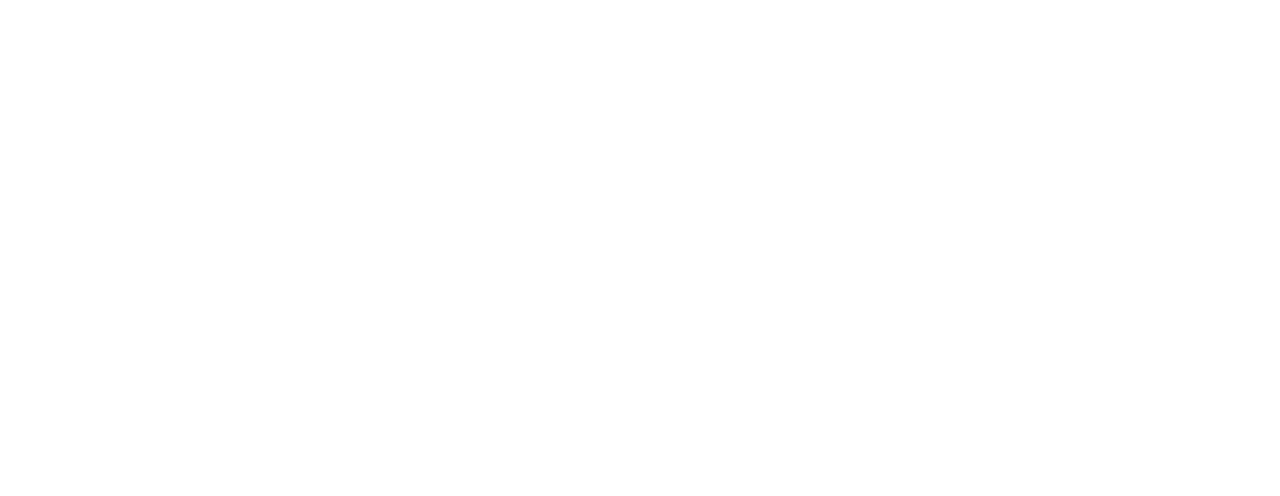
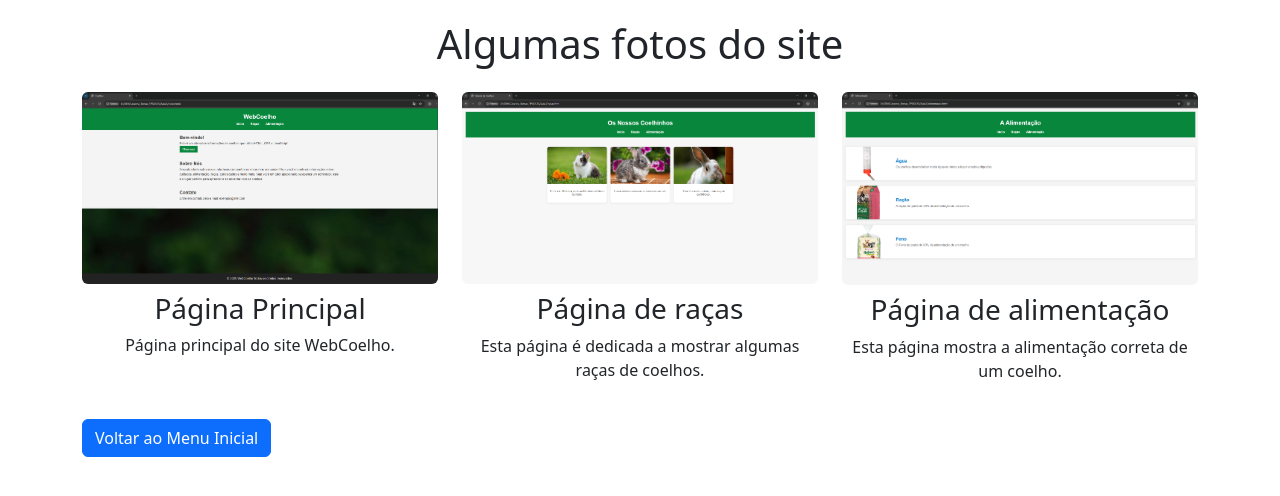
Before and after one commit to CatarinaaTomaz/Catarina_Tomaz_TPSI0525, a plain HTML site: page 604/projeto3.html in a window 1280 px wide. Drawn offline with nearby package versions, Linux system fonts and the light colour scheme; files whose address does not match are found by name.

Commit message:
Mudanças finais: alterações na página index, construção da página projeto3.html

```diff
--- a/604/projeto3.html
+++ b/604/projeto3.html
@@ -0,0 +1,58 @@
+<!DOCTYPE html>
+<html lang="pt">
+<head>
+    <meta charset="UTF-8">
+    <meta name="viewport" content="width=device-width, initial-scale=1.0">
+    <title>Projeto 3 - Site Temático</title>
+
+    <link href="https://cdn.jsdelivr.net/npm/bootstrap@5.3.3/dist/css/bootstrap.min.css" rel="stylesheet" integrity="sha384-QWTKZyjpPEjISv5WaRU9OFeRpok6YctnYmDr5pNlyT2bRjXh0JMhjY6hW+ALEwIH" crossorigin="anonymous">
+
+    <style>
+
+        body {
+            padding-top: 20px;
+        }
+        .item-card {
+            margin-bottom: 20px;
+        }
+    </style>
+</head>
+<body>
+
+    <div class="container">
+
+        <h1 class="text-center mb-4">Algumas fotos do site</h1>
+
+        <div class="row">
+
+            <div class="col-md-4 item-card">
+                <img src="D:\DEV\Catarina_Tomaz_TPSI0525\604\img\projeto3.PNG" class="img-fluid rounded" alt="Imagem Projeto 3">
+
+                <div class="text-center mt-2">
+                    <h3>Página Principal</h3>
+                    <p>Página principal do site WebCoelho.</p>
+                </div>
+            </div>
+
+            <div class="col-md-4 item-card">
+                <img src="D:\DEV\Catarina_Tomaz_TPSI0525\604\img\projeto33.PNG" class="img-fluid rounded" alt="Imagem Projeto 3">
+
+                <div class="text-center mt-2">
+                    <h3>Página de raças</h3>
+                    <p>Esta página é dedicada a mostrar algumas raças de coelhos.</p>
+                </div>
+            </div>
+
+            <div class="col-md-4 item-card">
+                <img src="D:\DEV\Catarina_Tomaz_TPSI0525\604\img\projeto333.PNG" class="img-fluid rounded" alt="Imagem Projeto 3">
+
+                <div class="text-center mt-2">
+                    <h3>Página de alimentação</h3>
+                    <p>Esta página mostra a alimentação correta de um coelho.</p>
+                </div>
+            </div>
+
+        </div>
+        <a href="index.html" class="btn btn-primary mb-4">Voltar ao Menu Inicial</a>
+    </div>
+ </body>
```
Also changed, not shown: 604/index.html (+4 -4 lines), 604/projeto1.html (+1 -2 lines), 604/projeto2.html (+3 -4 lines), 604/img/projeto3.PNG (added), 604/img/projeto33.PNG (added), 604/img/projeto333.PNG (added).
